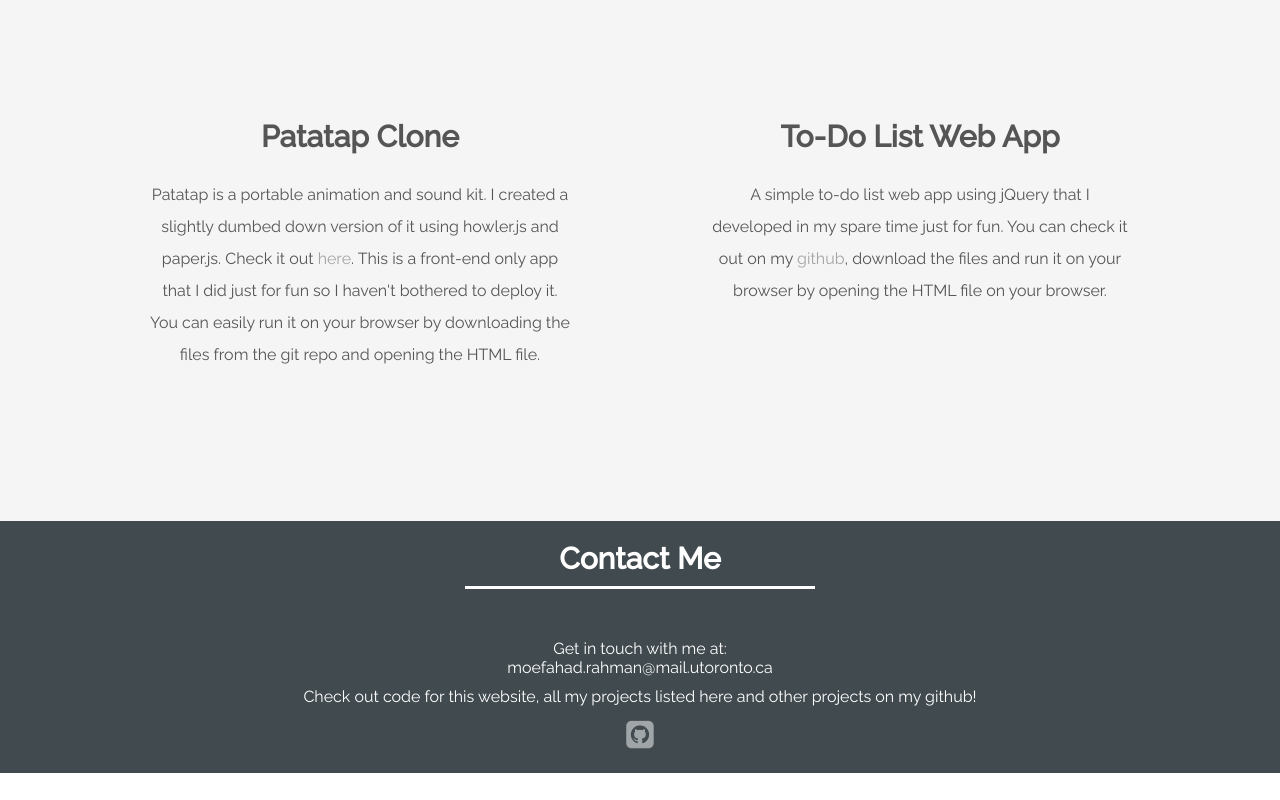
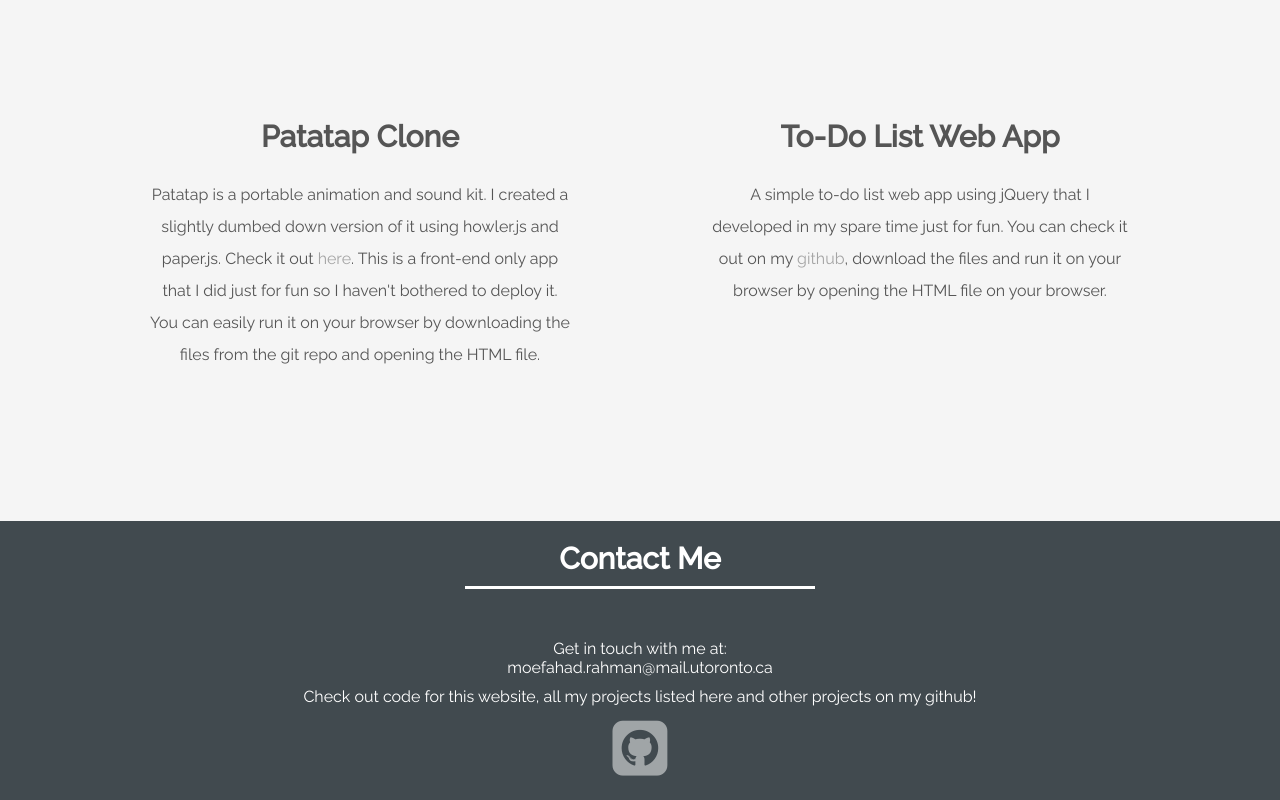
Before and after one commit to 06fahad/06fahad.github.io, a plain HTML site: page index.html in a window 1280 px wide. Shown: the part 2164-2964 px from the top of the page. Before the commit the page ends 2937 px from the top, so only its background shows below. Drawn offline with nearby package versions, Linux system fonts and the light colour scheme; some packages are replaced by stand-ins of ours; a script that the page names is missing.

Commit message:
Making icon bigger

```diff
--- a/index.html
+++ b/index.html
@@ -111,7 +111,7 @@
 
 		<p>Check out code for this website, all my projects listed here and other projects on my github!</p>
 		<ul>
-			<li><a href="https://github.com/06fahad"><i class="fa fa-github-square" aria-hidden="true"></i></a></li>
+			<li><a href="https://github.com/06fahad"><i class="fa fa-github-square fa-2x" aria-hidden="true"></i></a></li>
 		</ul>
 
 	</footer>
```
